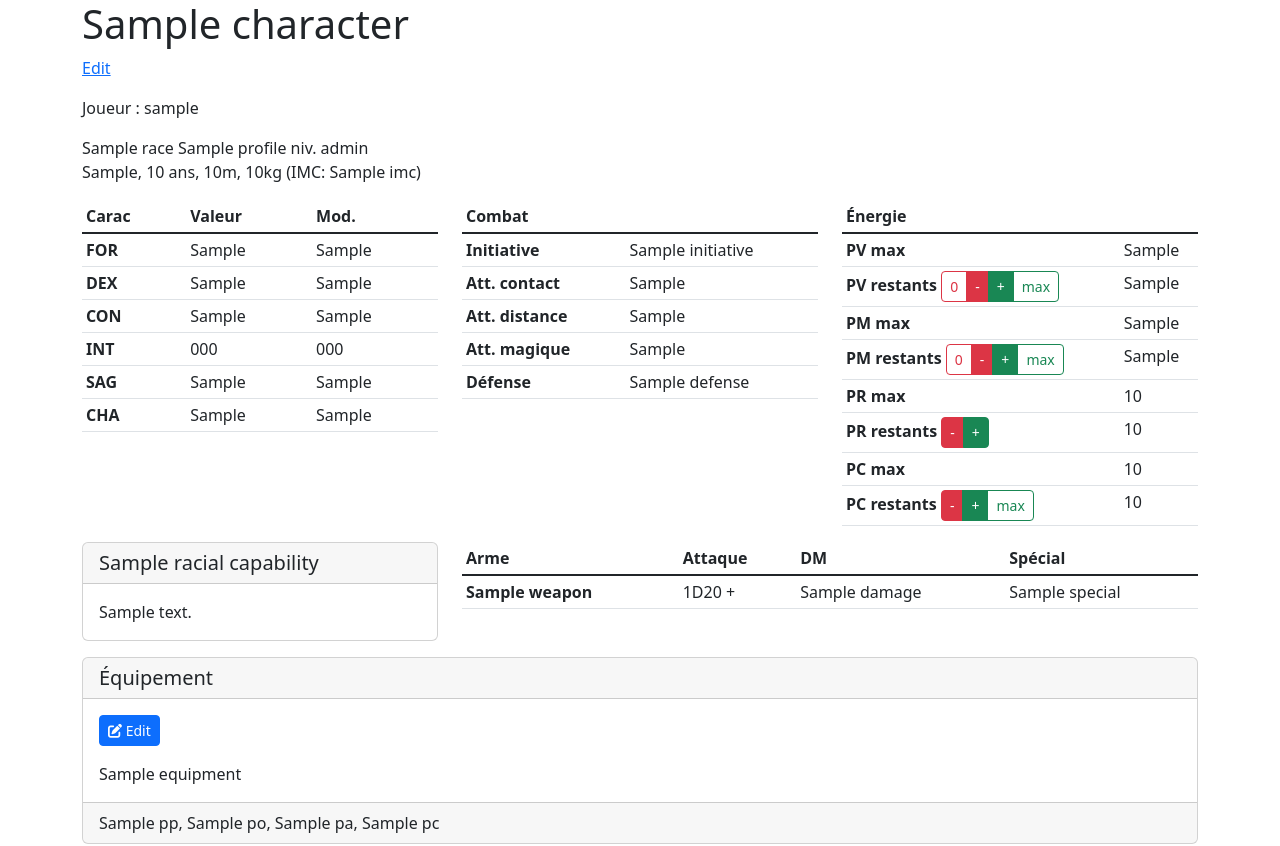
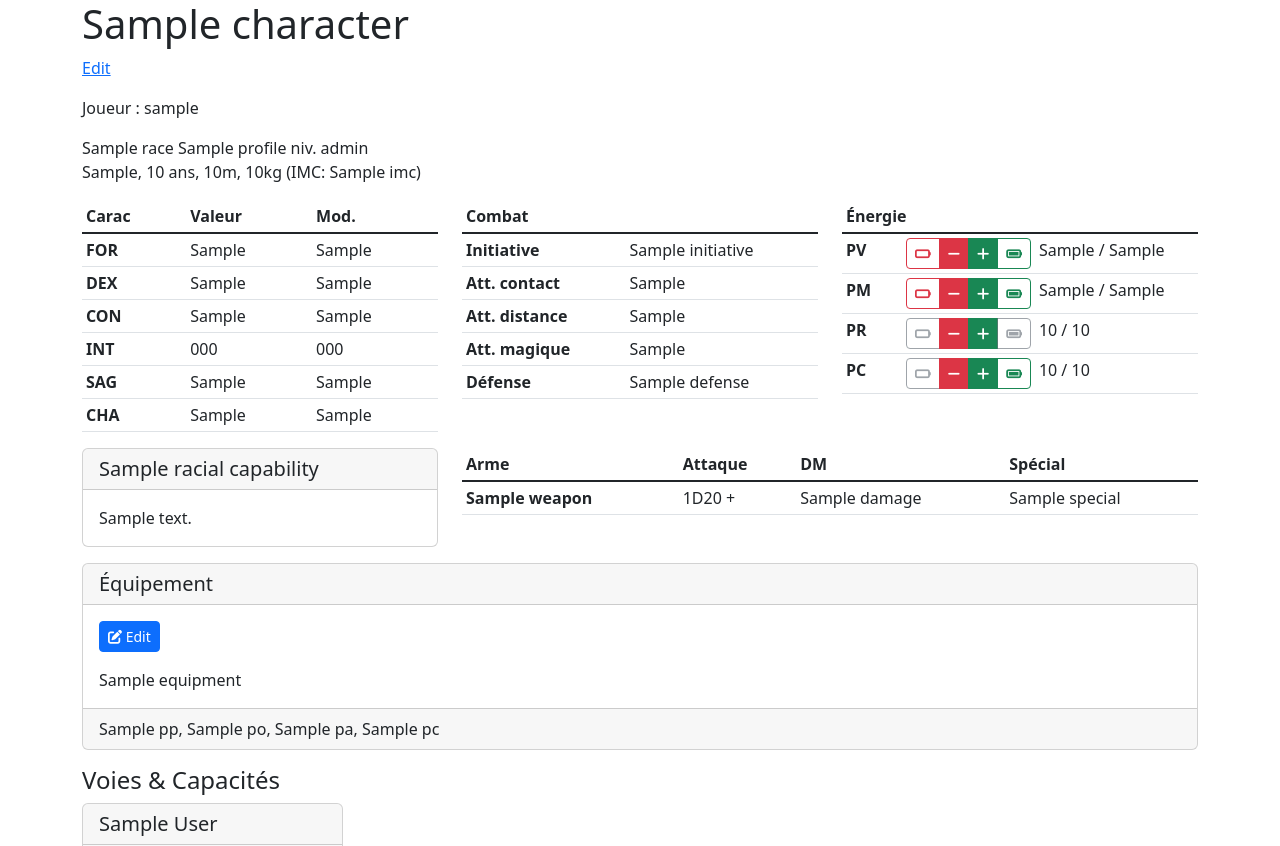
Before and after one commit to Crocmagnon/charasheet, a Django app: template src/character/templates/character/view.html in a window 1280 px wide. Shown: the top 846 px of the page. Run offline with Django 3.2, Linux system fonts and the light colour scheme; the template is opened without the code that fills it: most values are stand-ins (such as "Sample title", 1, 10 or a date in 2020); parts of the project's set-up code (start-up, migrations or seed data) failed here and were passed over; some libraries are stand-ins or nearby versions.

Commit message:
Improve button controls

```diff
--- a/src/character/templates/character/view.html
+++ b/src/character/templates/character/view.html
@@ -68,7 +68,7 @@
                     <tr>
                         <th scope="row">Initiative</th>
                         <td data-bs-toggle="tooltip"
-                            data-bs-placement="top"
+                            data-bs-placement="left"
                             data-bs-title="valeur DEX">
                             {{ character.initiative }}
                         </td>
@@ -76,7 +76,7 @@
                     <tr>
                         <th scope="row">Att. contact</th>
                         <td data-bs-toggle="tooltip"
-                            data-bs-placement="top"
+                            data-bs-placement="left"
                             data-bs-title="{{ character.level }} (niveau) + {{ character.modifier_strength }} (mod. FOR)">
                             {{ character.attack_melee|modifier }}
                         </td>
@@ -84,7 +84,7 @@
                     <tr>
                         <th scope="row">Att. distance</th>
                         <td data-bs-toggle="tooltip"
-                            data-bs-placement="top"
+                            data-bs-placement="left"
                             data-bs-title="{{ character.level }} (niveau) + {{ character.modifier_dexterity }} (mod. DEX)">
                             {{ character.attack_range|modifier }}
                         </td>
@@ -92,7 +92,7 @@
                     <tr>
                         <th scope="row">Att. magique</th>
                         <td data-bs-toggle="tooltip"
-                            data-bs-placement="top"
+                            data-bs-placement="left"
                             data-bs-title="{{ character.level }} (niveau) + {{ character.attack_magic|sub:character.level }} (mod. {{ character.profile.magical_strength }})">
                             {{ character.attack_magic|modifier }}
                         </td>
@@ -100,7 +100,7 @@
                     <tr>
                         <th scope="row">Défense</th>
                         <td data-bs-toggle="tooltip"
-                            data-bs-placement="top"
+                            data-bs-placement="left"
                             data-bs-title="10 + {{ character.armor }} (armor) + {{ character.shield }} (shield) + {{ character.modifier_dexterity }} (mod. DEX) + {{ character.defense_misc }} (misc)">
                             {{ character.defense }}
                         </td>
@@ -115,143 +115,139 @@
                 </thead>
                 <tbody class="table-group-divider">
                     <tr>
-                        <th scope="row">PV max</th>
-                        <td>{{ character.health_max }}</td>
-                    </tr>
-                    <tr>
                         <th scope="row">
-                            PV restants
-                            <div class="btn-group btn-group-sm" role="group">
+                            PV
+                            <div class="btn-group btn-group-sm float-end" role="group">
                                 <button
                                     hx-get="{% url "character:health_change" pk=character.pk %}?value=ko"
                                     hx-target="#health-remaining"
                                     hx-swap="innerHTML"
                                     type="button"
-                                    class="btn btn-outline-danger">0</button>
+                                    class="btn btn-outline-danger"><i class="fa-solid fa-battery-empty"></i></button>
                                 <button
                                     hx-get="{% url "character:health_change" pk=character.pk %}?value=-1"
                                     hx-target="#health-remaining"
                                     hx-swap="innerHTML"
                                     type="button"
-                                    class="btn btn-danger">-</button>
+                                    class="btn btn-danger"><i class="fa-solid fa-minus"></i></button>
                                 <button
                                     hx-get="{% url "character:health_change" pk=character.pk %}?value=1"
                                     hx-target="#health-remaining"
                                     hx-swap="innerHTML"
                                     type="button"
-                                    class="btn btn-success">+</button>
+                                    class="btn btn-success"><i class="fa-solid fa-plus"></i></button>
                                 <button
                                     hx-get="{% url "character:health_change" pk=character.pk %}?value=max"
                                     hx-target="#health-remaining"
                                     hx-swap="innerHTML"
                                     type="button"
-                                    class="btn btn-outline-success">max</button>
+                                    class="btn btn-outline-success"><i class="fa-solid fa-battery-full"></i></button>
                             </div>
                         </th>
-                        <td id="health-remaining">{{ character.health_remaining }}</td>
-                    </tr>
-                    <tr>
-                        <th scope="row">PM max</th>
-                        <td data-bs-toggle="tooltip"
-                            data-bs-placement="top"
-                            {% if character.profile.mana_max_compute == 1 %}
-                                data-bs-title="{{ character.level }} (niveau) + {{ character.modifier_magic }} (mod. {{ character.profile.magical_strength }})"
-                            {% elif character.profile.mana_max_compute == 2 %}
-                                data-bs-title="2 x {{ character.level }} (niveau) + {{ character.modifier_magic }} (mod. {{ character.profile.magical_strength }})"
-                            {% endif %}
-                        >
-                            {{ character.mana_max }}
-                        </td>
+                        <td><span id="health-remaining">{{ character.health_remaining }}</span> / {{ character.health_max }}</td>
                     </tr>
                     <tr>
                         <th scope="row">
-                            PM restants
-                            <div class="btn-group btn-group-sm" role="group">
+                            PM
+                            <div class="btn-group btn-group-sm float-end" role="group">
                                 <button
                                     hx-get="{% url "character:mana_change" pk=character.pk %}?value=ko"
                                     hx-target="#mana-remaining"
                                     hx-swap="innerHTML"
                                     type="button"
-                                    class="btn btn-outline-danger">0</button>
+                                    class="btn btn-outline-danger"><i class="fa-solid fa-battery-empty"></i></button>
                                 <button
                                     hx-get="{% url "character:mana_change" pk=character.pk %}?value=-1"
                                     hx-target="#mana-remaining"
                                     hx-swap="innerHTML"
                                     type="button"
-                                    class="btn btn-danger">-</button>
+                                    class="btn btn-danger"><i class="fa-solid fa-minus"></i></button>
                                 <button
                                     hx-get="{% url "character:mana_change" pk=character.pk %}?value=1"
                                     hx-target="#mana-remaining"
                                     hx-swap="innerHTML"
                                     type="button"
-                                    class="btn btn-success">+</button>
+                                    class="btn btn-success"><i class="fa-solid fa-plus"></i></button>
                                 <button
                                     hx-get="{% url "character:mana_change" pk=character.pk %}?value=max"
                                     hx-target="#mana-remaining"
                                     hx-swap="innerHTML"
                                     type="button"
-                                    class="btn btn-outline-success">max</button>
+                                    class="btn btn-outline-success"><i class="fa-solid fa-battery-full"></i></button>
                             </div>
                         </th>
-                        <td id="mana-remaining">{{ character.mana_remaining }}</td>
+                        <td data-bs-toggle="tooltip"
+                            data-bs-placement="left"
+                            {% if character.profile.mana_max_compute == 1 %}
+                                data-bs-title="{{ character.level }} (niveau) + {{ character.modifier_magic }} (mod. {{ character.profile.magical_strength }})"
+                            {% elif character.profile.mana_max_compute == 2 %}
+                                data-bs-title="2 x {{ character.level }} (niveau) + {{ character.modifier_magic }} (mod. {{ character.profile.magical_strength }})"
+                            {% endif %}>
+                            <span id="mana-remaining">{{ character.mana_remaining }}</span> / {{ character.mana_max }}
+                        </td>
                         <tr>
-                            <th scope="row">PR max</th>
-                            <td>{{ character.recovery_points_max }}</td>
-                        </tr>
-                        <tr>
-                            <th scope="row"
-                                data-bs-toggle="tooltip"
-                                data-bs-placement="top"
-                                data-bs-title="[1 dé de vie + {{ character.modifier_constitution|add:character.level }}] PV">
-                                PR restants
-                                <div class="btn-group btn-group-sm" role="group">
+                            <th scope="row">
+                                PR
+                                <div class="btn-group btn-group-sm float-end" role="group">
+                                    <button
+                                        type="button"
+                                        disabled
+                                        class="btn btn-outline-secondary"><i class="fa-solid fa-battery-empty"></i></button>
                                     <button
                                         hx-get="{% url "character:recovery_points_change" pk=character.pk %}?value=-1"
                                         hx-target="#recovery-points-remaining"
                                         hx-swap="innerHTML"
                                         type="button"
-                                        class="btn btn-danger">-</button>
+                                        class="btn btn-danger"><i class="fa-solid fa-minus"></i></button>
                                     <button
                                         hx-get="{% url "character:recovery_points_change" pk=character.pk %}?value=1"
                                         hx-target="#recovery-points-remaining"
                                         hx-swap="innerHTML"
                                         type="button"
-                                        class="btn btn-success">+</button>
+                                        class="btn btn-success"><i class="fa-solid fa-plus"></i></button>
+                                    <button
+                                        type="button"
+                                        disabled
+                                        class="btn btn-outline-secondary"><i class="fa-solid fa-battery-full"></i></button>
                                 </div>
                             </th>
-                            <td id="recovery-points-remaining">{{ character.recovery_points_remaining }}</td>
+                            <td data-bs-toggle="tooltip"
+                                data-bs-placement="left"
+                                data-bs-title="[1 dé de vie + {{ character.modifier_constitution|add:character.level }}] PV">
+                                <span id="recovery-points-remaining">{{ character.recovery_points_remaining }}</span> / {{ character.recovery_points_max }}</td>
                             <tr>
-                                <th scope="row">PC max</th>
-                                <td>{{ character.luck_points_max }}</td>
-                            </tr>
-                            <tr>
-                                <th scope="row"
-                                    data-bs-toggle="tooltip"
-                                    data-bs-placement="top"
-                                    data-bs-title="[1 dé de vie + {{ character.modifier_constitution|add:character.level }}] PV">
-                                    PC restants
-                                    <div class="btn-group btn-group-sm" role="group">
+                                <th scope="row">
+                                    PC
+                                    <div class="btn-group btn-group-sm float-end" role="group">
+                                        <button
+                                            type="button"
+                                            disabled
+                                            class="btn btn-outline-secondary"><i class="fa-solid fa-battery-empty"></i></button>
                                         <button
                                             hx-get="{% url "character:luck_points_change" pk=character.pk %}?value=-1"
                                             hx-target="#luck-points-remaining"
                                             hx-swap="innerHTML"
                                             type="button"
-                                            class="btn btn-danger">-</button>
+                                            class="btn btn-danger"><i class="fa-solid fa-minus"></i></button>
                                         <button
                                             hx-get="{% url "character:luck_points_change" pk=character.pk %}?value=1"
                                             hx-target="#luck-points-remaining"
                                             hx-swap="innerHTML"
                                             type="button"
-                                            class="btn btn-success">+</button>
+                                            class="btn btn-success"><i class="fa-solid fa-plus"></i></button>
                                         <button
                                             hx-get="{% url "character:luck_points_change" pk=character.pk %}?value=max"
                                             hx-target="#luck-points-remaining"
                                             hx-swap="innerHTML"
                                             type="button"
-                                            class="btn btn-outline-success">max</button>
+                                            class="btn btn-outline-success"><i class="fa-solid fa-battery-full"></i></button>
                                     </div>
                                 </th>
-                                <td id="luck-points-remaining">{{ character.luck_points_remaining }}</td>
+                                <td data-bs-toggle="tooltip"
+                                    data-bs-placement="left"
+                                    data-bs-title="[1 dé de vie + {{ character.modifier_constitution|add:character.level }}] PV">
+                                    <span id="luck-points-remaining">{{ character.luck_points_remaining }}</span> / {{ character.luck_points_max }}
+                                </td>
                             </tr>
                         </tbody>
                     </table>
```
